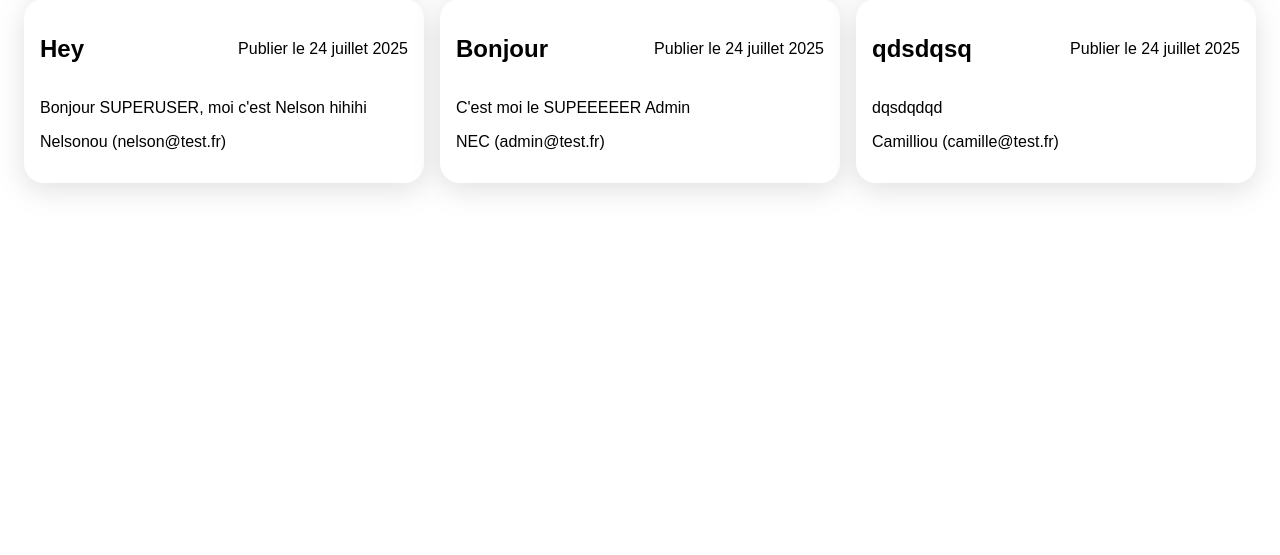
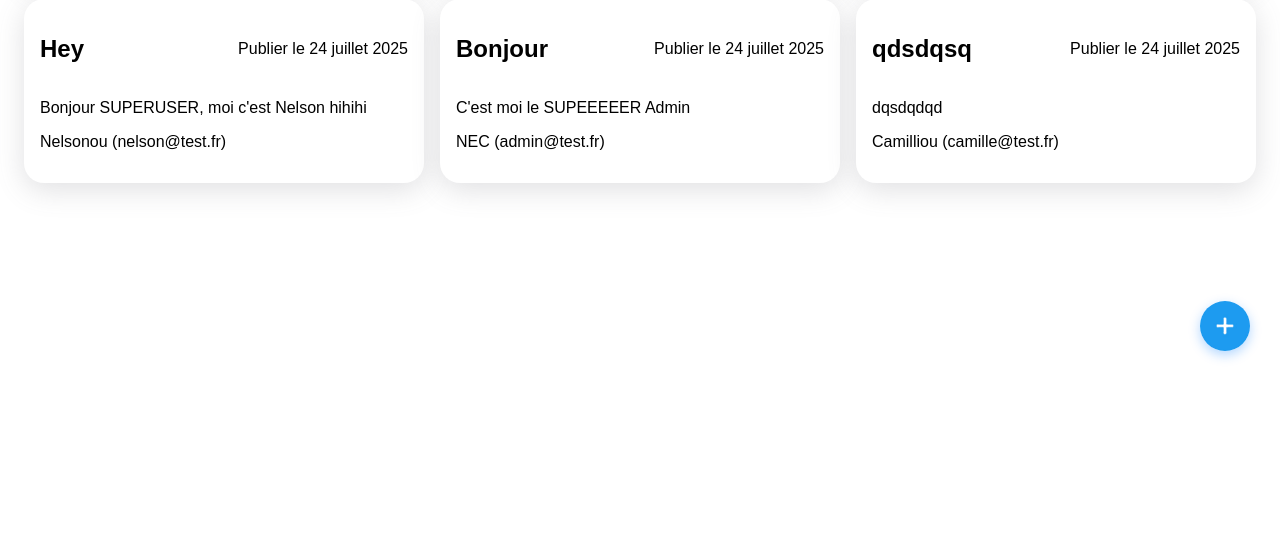
Before and after one commit to adatechschool/pipou-blog, a Django app: page / in a window 1280 px wide. Shown: the part 419-974 px from the top of the page. Run offline with Django 5.2, Linux system fonts and the light colour scheme; a user stored in the database is signed in; data comes from the database, SQL or seed files in the repository.

Commit message:
ADD : bouton + pour ajouter un post avec style

```diff
--- /dev/null
+++ b/pipou_blog/static/css/components/floating-button.css
@@ -0,0 +1,60 @@
+/* Bouton flottant pour créer un nouveau post - Image directe */
+.floating-create-button {
+    position: fixed;
+    bottom: 30px;
+    right: 30px;
+    width: 50px;
+    height: 50px;
+    border-radius: 50%;
+    box-shadow: 0 4px 12px rgba(0, 123, 255, 0.3);
+    transition: all 0.3s ease;
+    z-index: 1000;
+    cursor: pointer;
+    overflow: hidden;
+    animation: fadeInUp 0.5s ease-out;
+}
+
+.floating-create-button:hover {
+    transform: scale(1.1);
+    box-shadow: 0 6px 20px rgba(0, 123, 255, 0.4);
+}
+
+/* L'image EST le bouton */
+.floating-create-button img {
+    width: 280%; /* Augmenter légèrement pour éliminer la dernière bordure */
+    height: 280%;
+    object-fit: cover;
+    border-radius: 50%;
+    display: block;
+    transition: transform 0.3s ease;
+    position: absolute;
+    top: 50%;
+    left: 50%;
+    transform: translate(-50%, -50%); /* Centrer l'image agrandie */
+}
+
+.floating-create-button:hover img {
+    transform: translate(-50%, -50%) rotate(5deg); /* Garder le centrage + rotation */
+}
+
+/* Animation d'apparition */
+@keyframes fadeInUp {
+    from {
+        opacity: 0;
+        transform: translateY(20px);
+    }
+    to {
+        opacity: 1;
+        transform: translateY(0);
+    }
+}
+
+/* Responsive design */
+@media (max-width: 768px) {
+    .floating-create-button {
+        bottom: 20px;
+        right: 20px;
+        width: 50px;
+        height: 50px;
+    }
+}
--- a/pipou_blog/templates/base.html
+++ b/pipou_blog/templates/base.html
@@ -10,12 +10,20 @@
     <link rel="stylesheet" href="{% static 'css/post-list.css' %}" />
     <link rel="stylesheet" href="{% static 'css/components/post-form.css' %}" />
     <link rel="stylesheet" href="{% static 'css/components/editProfil.css' %}" />
+    <link rel="stylesheet" href="{% static 'css/components/floating-button.css' %}" />
   </head>
 
   <body>
     {% block header %} {% include "partials/header.html" %} {% endblock %}
 
     <main style="margin-top: 80px">{% block content %}{% endblock %}</main>
+
+    {% if user.is_authenticated %}
+    <a href="{% url 'create' %}" class="floating-create-button" title="Créer un nouveau post">
+      <img src="{% static 'images/post.png' %}" alt="Créer un post" />
+    </a>
+    {% endif %}
+
     <!-- Scripts -->
     <script src="{% static 'js/header.js' %}"></script>
   </body>
```
Also changed, not shown: pipou_blog/static/images/post.png (added).
